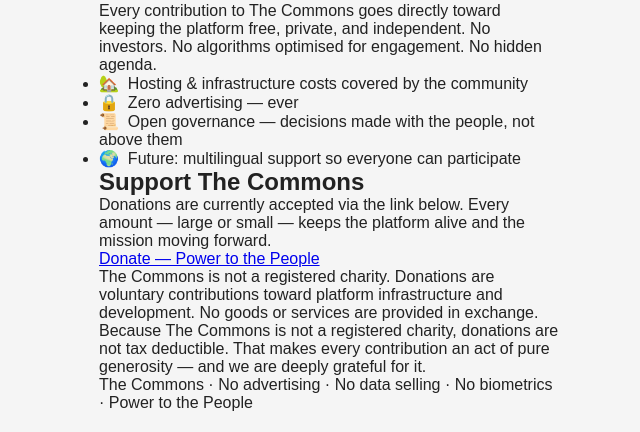
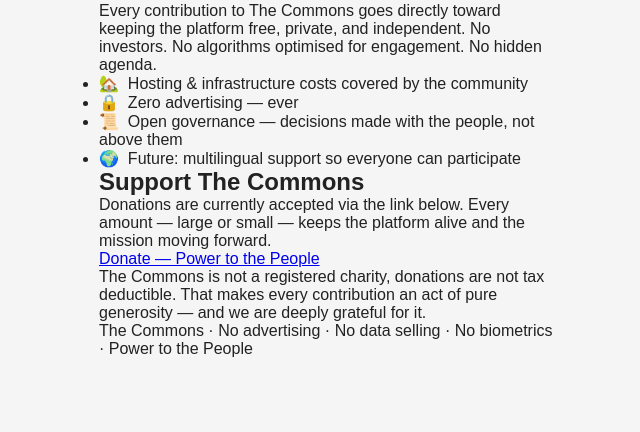
Before and after one commit to Kronestones/the-commons, a FastAPI app: page /giving in a window 1280 px wide. Shown: the part 653-1085 px from the top of the page, without its empty margins (311-951 px from the left). After the commit the page ends 1010 px from the top, so only its background shows below. Run offline with FastAPI, Linux system fonts and the light colour scheme.

Commit message:
fix: clean up giving page disclaimer

```diff
--- a/templates/giving.html
+++ b/templates/giving.html
@@ -98,12 +98,7 @@
       Donate — Power to the People
     </a>
     <p class="giving-disclaimer">
-      The Commons is not a registered charity. Donations are voluntary contributions
-      toward platform infrastructure and development. No goods or services are
-      provided in exchange.
-    </p>
-    <p class="giving-disclaimer">
-      Because The Commons is not a registered charity, donations are not tax deductible.
+      The Commons is not a registered charity, donations are not tax deductible.
       That makes every contribution an act of pure generosity — and we are deeply grateful for it.
     </p>
   </div>
```
